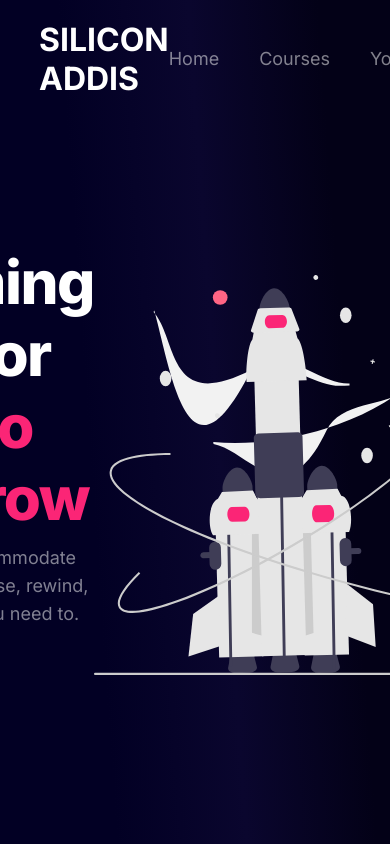
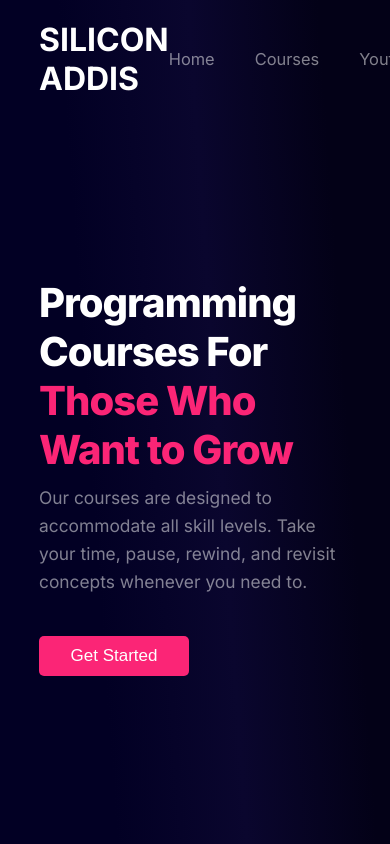
Before and after one commit to Manuel-heav/silicon-addis, a React (Create React App) app: page / in a window 390 px wide. Built offline with nearby package versions, Linux system fonts and the light colour scheme.

Commit message:
working on responsiveness

```diff
--- a/src/App.js
+++ b/src/App.js
@@ -2,11 +2,13 @@ import Showcase from "./component/Showcase";
 import "./App.css";
 import Latest from "./component/Latest";
 import Premium from "./component/Premium";
+import Notify from "./component/Notify";
 function App() {
   return (
     <div className="app">
       <Showcase />
       <Latest />
+      <Notify />
       <Premium />
     </div>
   );
--- /dev/null
+++ b/src/component/Notify.jsx
@@ -0,0 +1,14 @@
+import React from 'react'
+
+const Notify = () => {
+  return (
+    <div className="notify">
+        <div className="notify__container">
+            <h1>Notify Me Of New Courses</h1>
+            <input type="text" />
+        </div>
+    </div>
+  )
+}
+
+export default Notify
--- a/src/component/latest.css
+++ b/src/component/latest.css
@@ -9,7 +9,7 @@
 }
 
 .latest__container__left h1{
-    font-size: 3rem;
+    font-size: 2.3rem;
     font-weight: 800;
     letter-spacing: -.025em;
     color: rgb(255 255 255/1);
@@ -17,7 +17,7 @@
 }
 
 .latest__container__left p{
-    font-size: 1.125rem;
+    font-size: 1.025rem;
     line-height: 1.75rem;
     color: hsla(0,0%,100%,.5);
     margin-top: 10px;;
@@ -28,16 +28,17 @@
     background-color: rgba(17, 25, 40, 0.75);
     border-radius: 12px;
     border: 1px solid rgba(255, 255, 255, 0.125);
-    padding: 40px;
+    padding: 20px;
     display: flex;
     justify-content: center;
     align-items: center;
     transition: 1s;
     cursor: pointer;
-    line-height: 40px;
+    line-height: 30px;
     color: #e1e1e4;
+    height: 50%;
+    font-size: .63rem;
 }
-
 
 .card:hover{
     box-shadow: 1px -1px 17px -5px rgba(255,255,255,0.75);
@@ -49,6 +50,7 @@
         animation: spin 3s infinite;
         animation-timing-function: cubic-bezier(0.68, -0.55, 0.265, 1.55);
         font-size: 90px;
+        margin-left: 20px;
 }
 
 .latest__container{
@@ -59,18 +61,19 @@
 
 .right__cards{
     display: grid;
-    gap: 20px;
+    gap: 18px;
     grid-template-columns: 1fr 1fr;
 }
 
 
 .latest__container__left{
-    flex: 3;
+    flex: 4;
 }
 
 .latest__container__right{
     flex: 4;
 }
+
 @keyframes spin {
     0% {
       transform: rotate(0deg);
@@ -79,3 +82,7 @@
       transform: rotate(360deg);
     }
   }
+
+@media screen and (max-width: 992px) {
+
+}
--- a/src/component/navbar.css
+++ b/src/component/navbar.css
@@ -22,7 +22,7 @@ ul{
     display: flex;
     gap: 40px;
     list-style: none;
-    font-size: 1.125rem;
+    font-size: 1.025rem;
     line-height: 1.75rem;
     color: hsla(0,0%,100%,.5);
 }
--- a/src/component/showcase.css
+++ b/src/component/showcase.css
@@ -13,14 +13,14 @@
 }
 
 .showcase__main__text h1{
-    font-size: 3.75rem;
+    font-size: 2.5rem;
     font-weight: 800;
     letter-spacing: -.025em;
     color: rgb(255 255 255/1);
 }
 
 .showcase__main__text p{
-    font-size: 1.125rem;
+    font-size: 1.085rem;
     line-height: 1.75rem;
     color: hsla(0,0%,100%,.5);
     margin-top: 10px;;
@@ -41,8 +41,14 @@
 }
 
 .showcase__image img{
-    height: 400px;
+    height: 350px;
 }
 .showcase__main__btn{
 
 }
+
+@media screen and (max-width: 700px) {
+    .showcase__image img{
+        display: none;
+    }
+}
```
